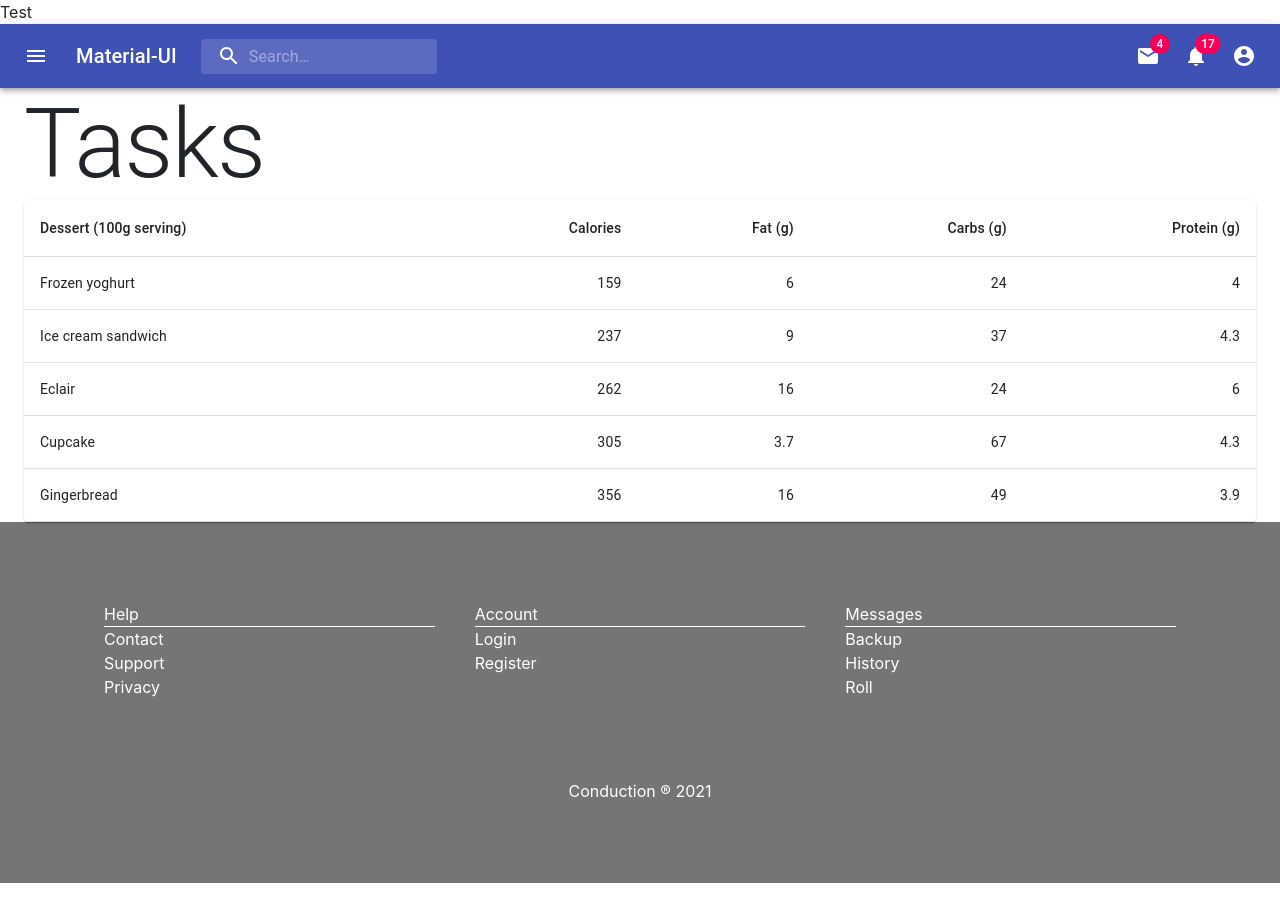
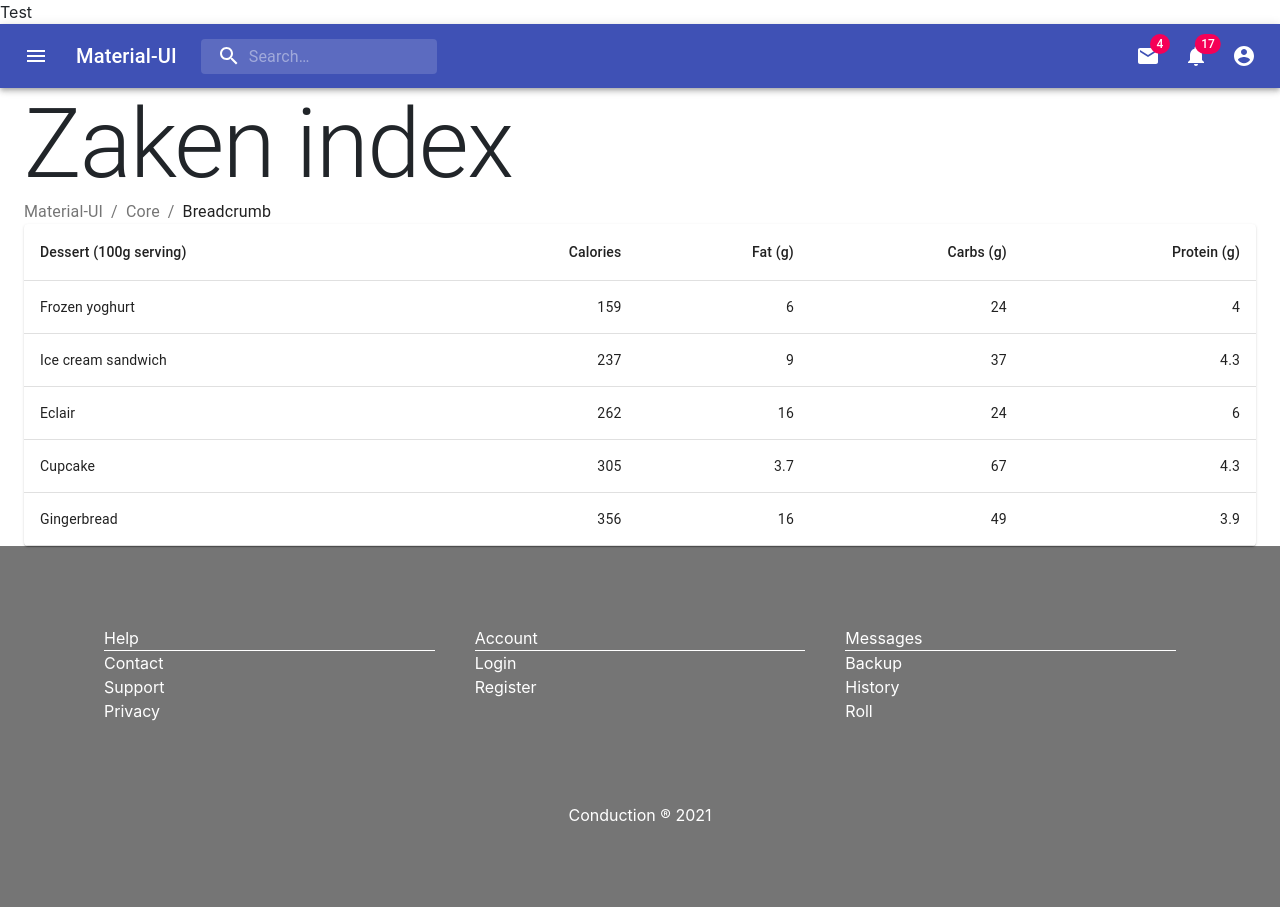
Before and after one commit to ConductionNL/api-connector, a Next.js app in the folder pwa/: page /tasks in a window 1280 px wide. Before the commit the page ends 883 px from the top, so only its background shows below. Built offline with nearby package versions, Linux system fonts and the light colour scheme.

Commit message:
Drafting the page header component

```diff
--- /dev/null
+++ b/pwa/components/common/pageheader.tsx
@@ -0,0 +1,28 @@
+import React from "react";
+import Typography from '@material-ui/core/Typography';
+import Breadcrumbs from '@material-ui/core/Breadcrumbs';
+import Link from '@material-ui/core/Link';
+
+const PageHeader = ({children, title="Welcome to Demodam!", description="default-description"}) => {
+
+    return (
+    <>
+      <Typography variant="h1">
+        {title}
+      </Typography>
+
+      <Breadcrumbs aria-label="breadcrumb">
+        <Link color="inherit" href="/" >
+          Material-UI
+        </Link>
+        <Link color="inherit" href="/getting-started/installation/">
+          Core
+        </Link>
+        <Typography color="textPrimary">Breadcrumb</Typography>
+      </Breadcrumbs>
+    </>
+  );
+
+}
+
+export default PageHeader;
--- a/pwa/pages/tasks/index.tsx
+++ b/pwa/pages/tasks/index.tsx
@@ -8,24 +8,22 @@ import TaskTable from "../../components/tasks/table";
 import Typography from '@material-ui/core/Typography';
 import Link from 'next/link'
 
+import Layout from "../../components/common/layout";
+import PageHeader from "../../components/common/pageheader";
+
 function Index() {
 
   const zakenHref = '/products/' + Math.floor(Math.random() * 10);
 
-  return <div>
+  return <>
+    <Layout title="Zaken index" description="waar kan ik deze description zien">
 
-    <Header/>
+      <PageHeader title="Zaken index"/>
 
-    <Container>
-      <Typography variant="h1">
-        Tasks
-      </Typography>
+      <TaskTable />
 
-     <TaskTable />
-    </Container>
-
-    <Footer/>
-  </div>
+    </Layout >
+  </>
 }
 
 export default Index
```
Also changed, not shown: pwa/pages/products/[id].tsx (+4 -6 lines), pwa/pages/products/index.tsx (+6 -7 lines), pwa/pages/tasks/[id].tsx (+3 -11 lines).
